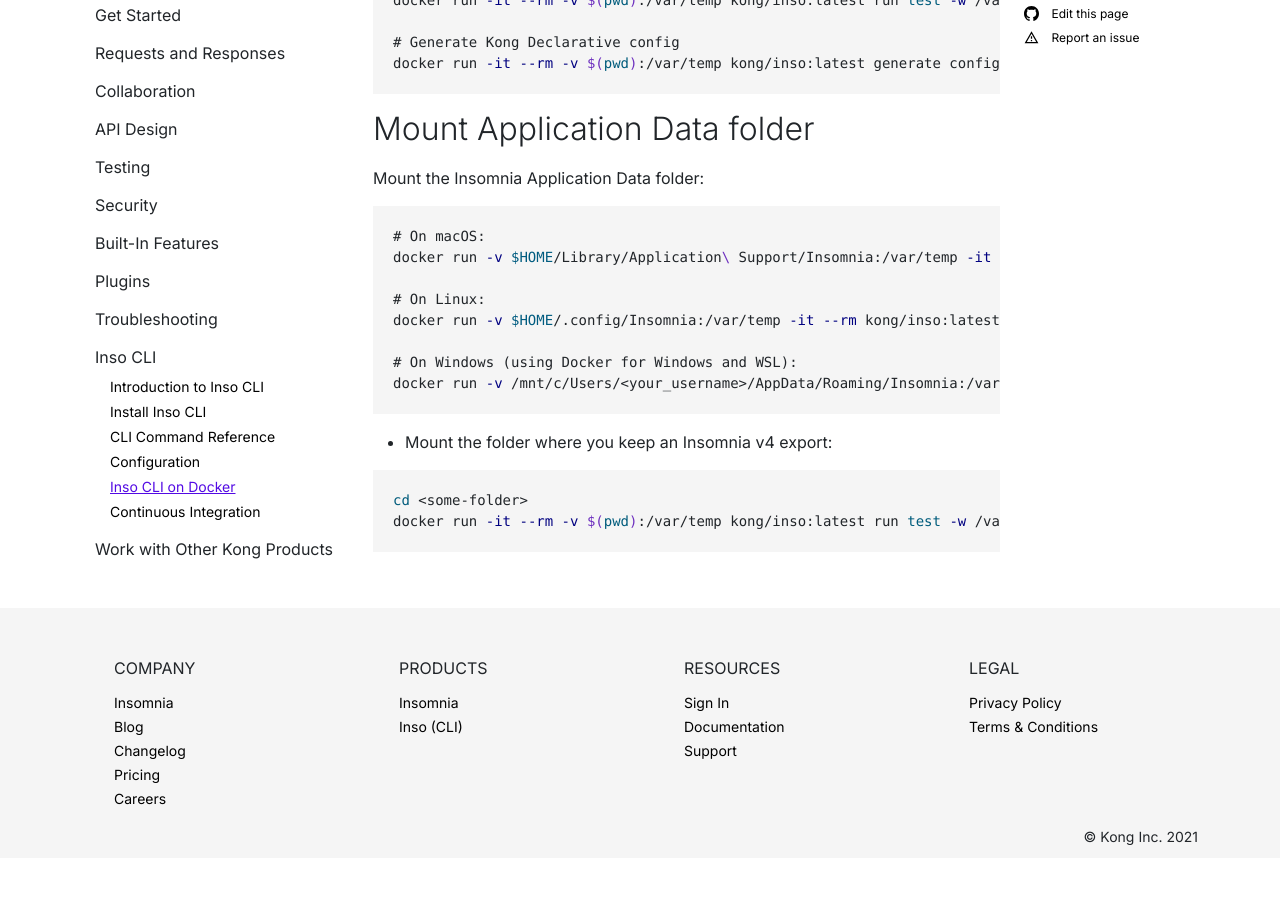
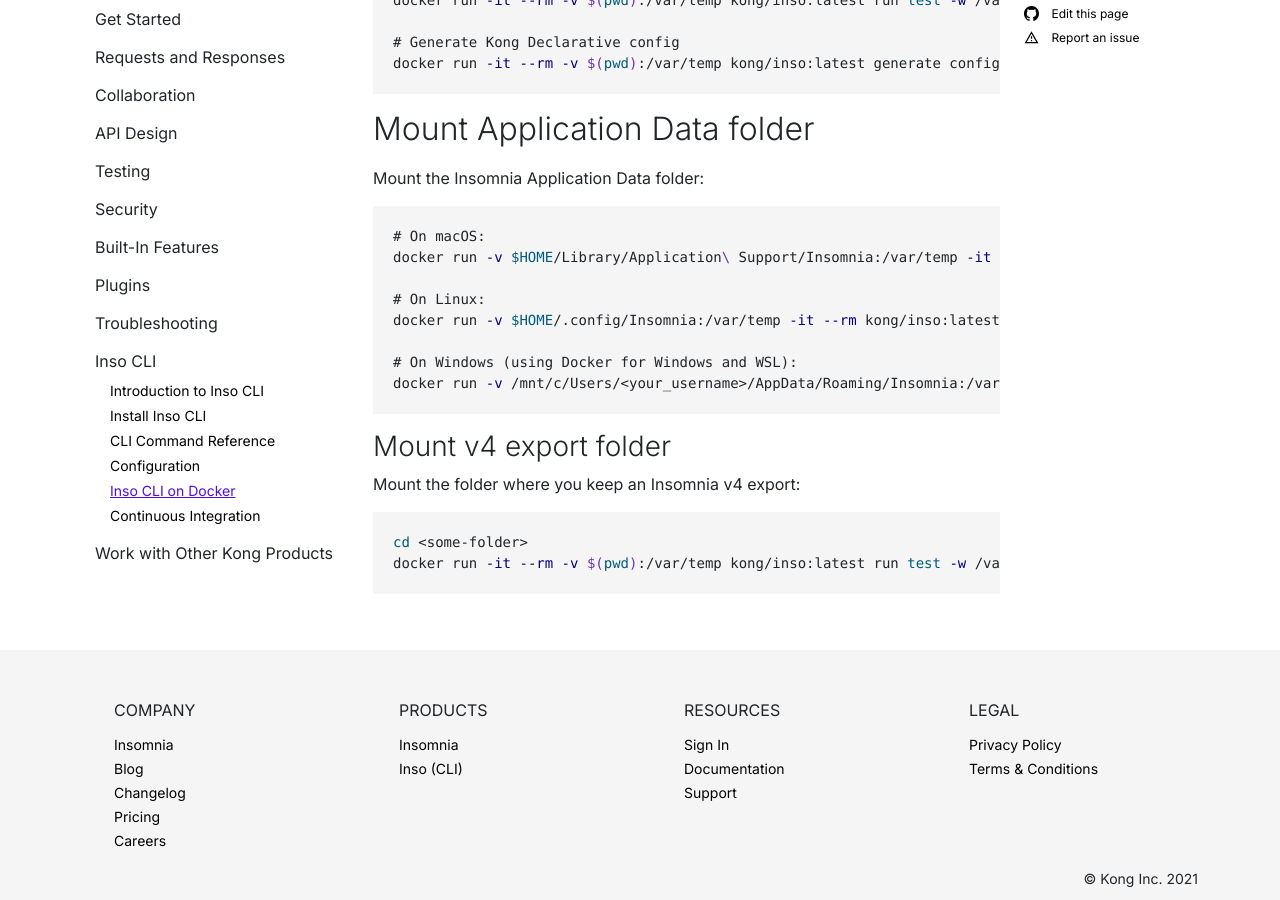
Before and after one commit to Kong/insomnia-docs, a Jekyll site: the page built from docs/inso-cli/inso-on-docker.md, in a window 1280 px wide and 900 px high, scrolled down 749 px. Built offline with Jekyll 4.4.1, drawn with Linux system fonts in a browser that asks for light colours; comment, search, counter and statistics services are not loaded; before the commit the page ends 1607 px from its top, so only the background shows below that.

Commit message:
Update docs/inso-cli/inso-on-docker.md
Co-authored-by: lena-larionova <54370747+lena-larionova@users.noreply.github.com>

````diff
--- a/docs/inso-cli/inso-on-docker.md
+++ b/docs/inso-cli/inso-on-docker.md
@@ -50,7 +50,9 @@
 docker run -v /mnt/c/Users/<your_username>/AppData/Roaming/Insomnia:/var/temp -it --rm kong/inso:latest run test --src /var/temp
 ```
 
-- Mount the folder where you keep an Insomnia v4 export:
+### Mount v4 export folder
+
+Mount the folder where you keep an Insomnia v4 export:
 
 ```shell
 cd <some-folder>
````
